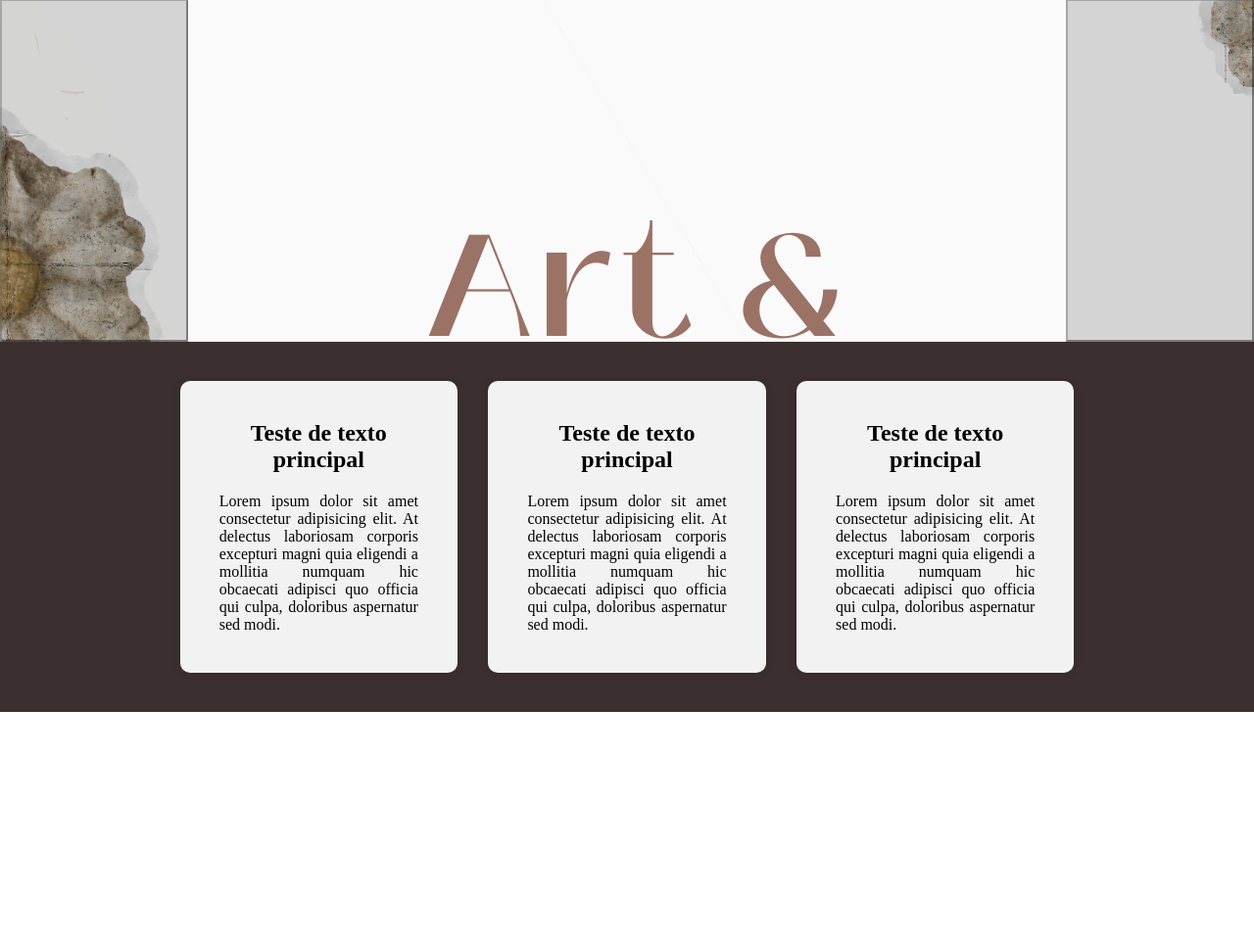
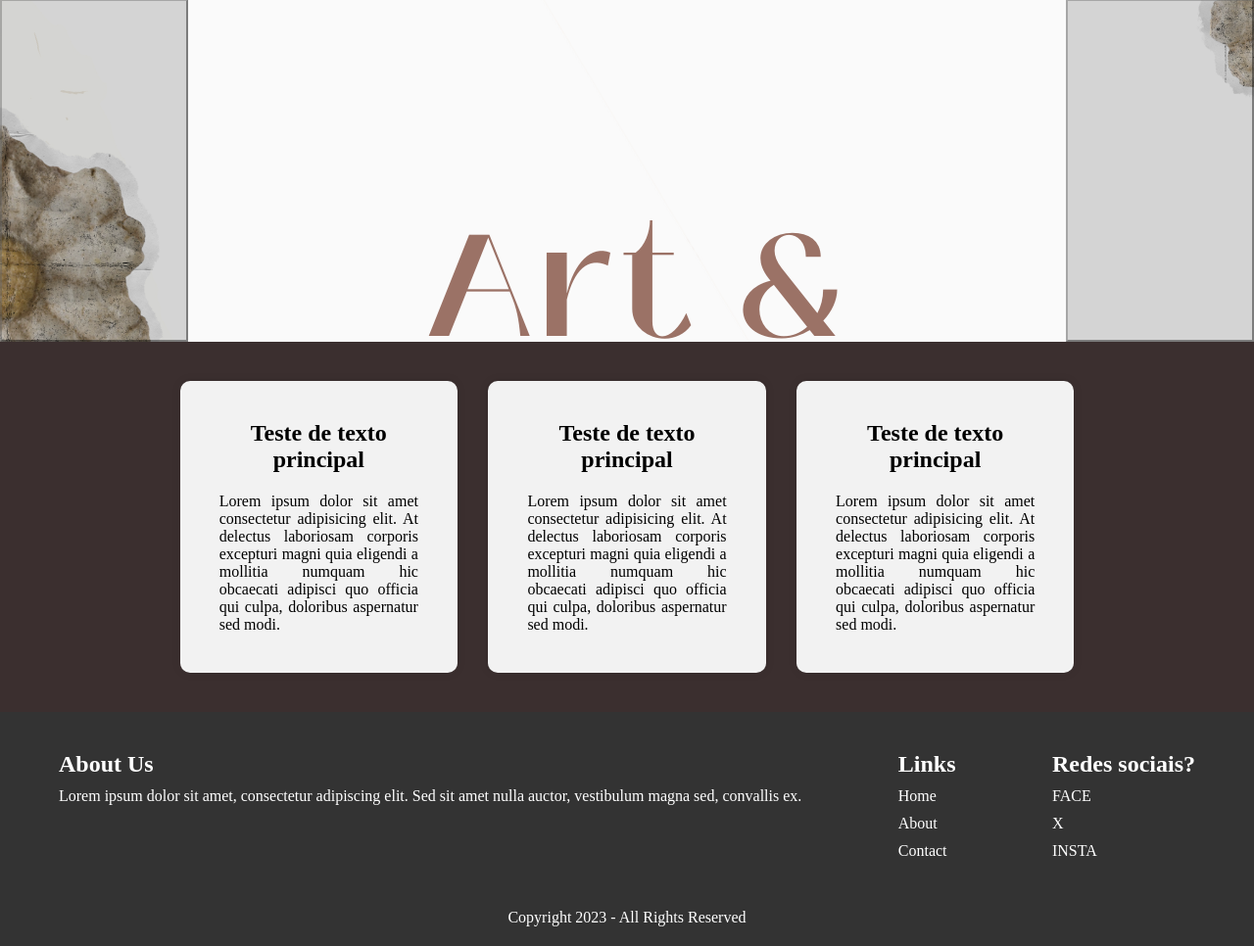
Before and after one commit to Policialcoala/TCC-3-Ensino-M-dio, a PHP site: page / in a window 1280 px wide. Shown: the part 81-1047 px from the top of the page at 98% size. Before the commit the page ends 808 px from the top, so only its background shows below. Run offline with PHP 8.4, Linux system fonts and the light colour scheme.

Commit message:
Adicionei um foolter
 hoje foi bem básico a mudança, pois cheguei tarde em casa, porém estou tentando ter uma frequência de todos os dias adicionar algo ou estudar algo novo.

```diff
--- a/Teste TCC/css/estilo.css
+++ b/Teste TCC/css/estilo.css
@@ -1,5 +1,6 @@
-body{
-    background-color: #3b2f2f; /* Colocando cor no fundo do site */
+body {
+    background-color: #3b2f2f;
+    /* Colocando cor no fundo do site */
 }
 
 * {
@@ -8,38 +9,51 @@ body{
     box-sizing: border-box;
 }
 
-nav { /*  TODA A NAV BAR DO SITE  */
-    display: flex; /* DEIXA TUDO FLEXIVEL MUITO IMPORTANTE */
-    justify-content: space-between;   /* Não sei ao certo porém me parece que ele cria um espaço entre os objetos */
-    align-items: center; /* Alinha todos os texto no meio do container (Olhando horizontalmente)  */
-    min-height: 80px; /* Altura minima do container */
-    background-color: #333; /*  Cor de fundo da Nav bar  */
-    padding: 0 2rem; /*  Cria um espaço individualmente entre cada elemento  */
+nav {
+    /*  TODA A NAV BAR DO SITE  */
+    display: flex;
+    /* DEIXA TUDO FLEXIVEL MUITO IMPORTANTE */
+    justify-content: space-between;
+    /* Não sei ao certo porém me parece que ele cria um espaço entre os objetos */
+    align-items: center;
+    /* Alinha todos os texto no meio do container (Olhando horizontalmente)  */
+    min-height: 80px;
+    /* Altura minima do container */
+    background-color: #333;
+    /*  Cor de fundo da Nav bar  */
+    padding: 0 2rem;
+    /*  Cria um espaço individualmente entre cada elemento  */
 }
 
-.logo { /*  Logo do site  */
+.logo {
+    /*  Logo do site  */
     color: #fff;
     text-transform: uppercase;
     letter-spacing: 2px;
 }
 
-.nav-links { /*  CONTAINER SOMENTE DOS LINKS  */
+.nav-links {
+    /*  CONTAINER SOMENTE DOS LINKS  */
     display: flex;
     justify-content: space-around;
     width: 40%;
 }
 
-.nav-links li { /*  Só deixando o link parecer menos um link e sair do modelo de LISTA  */
+.nav-links li {
+    /*  Só deixando o link parecer menos um link e sair do modelo de LISTA  */
     list-style: none;
 }
 
-.nav-links a { /*  TEXTO dos Link do site  */
+.nav-links a {
+    /*  TEXTO dos Link do site  */
     color: #fff;
     text-decoration: none;
     letter-spacing: 2px;
     /* font-weight: bold; */
-    font-weight: bold; /*  Altera a grosura da letra  */
-    padding: 10px; /*  Espaço entre os links  */
+    font-weight: bold;
+    /*  Altera a grosura da letra  */
+    padding: 10px;
+    /*  Espaço entre os links  */
 }
 
 /* .burger-menu {
@@ -55,7 +69,7 @@ nav { /*  TODA A NAV BAR DO SITE  */
 } */
 
 @media screen and (max-width: 1024px) {
-   .nav-links {
+    .nav-links {
         width: 60%;
     }
 }
@@ -64,7 +78,8 @@ nav { /*  TODA A NAV BAR DO SITE  */
     body {
         overflow-x: hidden;
     }
-   .nav-links {
+
+    .nav-links {
         position: absolute;
         right: 0px;
         height: 92vh;
@@ -77,23 +92,25 @@ nav { /*  TODA A NAV BAR DO SITE  */
         transform: translateX(100%);
         transition: transform 0.5s ease-in;
     }
-   .nav-links li {
+
+    .nav-links li {
         opacity: 0;
     }
-   .burger-menu {
-        display: block;
-    }
+
 }
 
-.nav-active {
-    transform: translateX(0%);
-}
+
+/* @media */
+/* .nav-active { */
+    /* transform: translateX(0%); */
+/* } */
 
 @keyframes navLinkFade {
     from {
         opacity: 0;
         transform: translateX(50px);
     }
+
     to {
         opacity: 1;
         transform: translateX(0px);
@@ -243,27 +260,86 @@ nav { /*  TODA A NAV BAR DO SITE  */
 
 /* 3 BLOCOS  DE INFORMAÇÃO */
 .bloco {
-    display: flex; /*  Sempre colocar para dexar o objeto flexivel um ao lado do outro  */
-    justify-content: space-between; /* Não sei ao certo porém teoricamente cria um espaço? */
-    margin: 0 auto; /*  Está centralizando todos os blocos no centro do caontainer */
-    width: 80%; /*  Modifica o tamanho dos objetos */
-    padding: 40px; /*  Está criando uma especi de camada de margin em volta do objeto fazendo o objeto ir para baixo neste caso */
+    display: flex;
+    /*  Sempre colocar para dexar o objeto flexivel um ao lado do outro  */
+    justify-content: space-between;
+    /* Não sei ao certo porém teoricamente cria um espaço? */
+    margin: 0 auto;
+    /*  Está centralizando todos os blocos no centro do caontainer */
+    width: 80%;
+    /*  Modifica o tamanho dos objetos */
+    padding: 40px;
+    /*  Está criando uma especi de camada de margin em volta do objeto fazendo o objeto ir para baixo neste caso */
 }
 
 .conteudo {
-    margin: auto; /*  Está criando uma margin entre os conteudos os textos  */
-    width: 30%; /* Definindo o tamanho (Largura) deste conteudo  */
-    padding: 40px; /*  Defindo o tamanho (altura) deste conteudo  */
-    background-color: #f2f2f2; /*  Define a cor deste objeto  */
-    border-radius: 10px; /*  Arredonda a borda do objeto */
-    box-shadow: 0 0 10px rgba(0, 0, 0, 0.1); /*  Cria uma especie de sombra no objeto tendo uma impressão de profundidade  */
+    margin: auto;
+    /*  Está criando uma margin entre os conteudos os textos  */
+    width: 30%;
+    /* Definindo o tamanho (Largura) deste conteudo  */
+    padding: 40px;
+    /*  Defindo o tamanho (altura) deste conteudo  */
+    background-color: #f2f2f2;
+    /*  Define a cor deste objeto  */
+    border-radius: 10px;
+    /*  Arredonda a borda do objeto */
+    box-shadow: 0 0 10px rgba(0, 0, 0, 0.1);
+    /*  Cria uma especie de sombra no objeto tendo uma impressão de profundidade  */
 }
 
 .conteudo h2 {
-    text-align: center; /* Está centralizando o texto no objto */
-    margin-bottom: 20px; /* Está criando um espaço entre os texto principal e o conteudo */
+    text-align: center;
+    /* Está centralizando o texto no objto */
+    margin-bottom: 20px;
+    /* Está criando um espaço entre os texto principal e o conteudo */
 }
 
 .conteudo p {
-    text-align: justify; /* MUITO IMPORTANTE ESTÁ JUSTIFICANDO TODO O TEXTO (p) */
+    text-align: justify;
+    /* MUITO IMPORTANTE ESTÁ JUSTIFICANDO TODO O TEXTO (p) */
 }
+
+footer {
+    background-color: #333;
+    color: #fff;
+    padding: 20px;
+}
+
+.footer-container {
+    max-width: 1200px;
+    margin: 0 auto;
+    display: flex;
+    justify-content: space-between;
+}
+
+.footer-section {
+    margin: 20px;
+}
+
+.footer-section h2 {
+    margin-bottom: 10px;
+}
+
+.footer-section ul {
+    list-style: none;
+    padding: 0px;
+    margin: 0;
+}
+
+.footer-section li {
+    margin-bottom: 10px;
+}
+
+.footer-section a {
+    color: #fff;
+    text-decoration: none;
+}
+
+.footer-section a:hover {
+    color: #ccc;
+}
+
+.copyright {
+    text-align: center;
+    margin-top: 20px;
+}
--- a/Teste TCC/index.html
+++ b/Teste TCC/index.html
@@ -54,17 +54,49 @@
     <div class="bloco">
         <div class="conteudo">
             <h2>Teste de texto principal</h2>
-            <p>Lorem ipsum dolor sit amet consectetur adipisicing elit. At delectus laboriosam corporis excepturi magni quia eligendi a mollitia numquam hic obcaecati adipisci quo officia qui culpa, doloribus aspernatur sed modi.</p>
+            <p>Lorem ipsum dolor sit amet consectetur adipisicing elit. At delectus laboriosam corporis excepturi magni
+                quia eligendi a mollitia numquam hic obcaecati adipisci quo officia qui culpa, doloribus aspernatur sed
+                modi.</p>
         </div>
         <div class="conteudo">
             <h2>Teste de texto principal</h2>
-            <p>Lorem ipsum dolor sit amet consectetur adipisicing elit. At delectus laboriosam corporis excepturi magni quia eligendi a mollitia numquam hic obcaecati adipisci quo officia qui culpa, doloribus aspernatur sed modi.</p>
+            <p>Lorem ipsum dolor sit amet consectetur adipisicing elit. At delectus laboriosam corporis excepturi magni
+                quia eligendi a mollitia numquam hic obcaecati adipisci quo officia qui culpa, doloribus aspernatur sed
+                modi.</p>
         </div>
         <div class="conteudo">
             <h2>Teste de texto principal</h2>
-            <p>Lorem ipsum dolor sit amet consectetur adipisicing elit. At delectus laboriosam corporis excepturi magni quia eligendi a mollitia numquam hic obcaecati adipisci quo officia qui culpa, doloribus aspernatur sed modi.</p>
+            <p>Lorem ipsum dolor sit amet consectetur adipisicing elit. At delectus laboriosam corporis excepturi magni
+                quia eligendi a mollitia numquam hic obcaecati adipisci quo officia qui culpa, doloribus aspernatur sed
+                modi.</p>
         </div>
     </div>
+    <footer>
+        <div class="footer-container">
+            <div class="footer-section">
+                <h2>About Us</h2>
+                <p>Lorem ipsum dolor sit amet, consectetur adipiscing elit. Sed sit amet nulla auctor, vestibulum magna
+                    sed, convallis ex.</p>
+            </div>
+            <div class="footer-section">
+                <h2>Links</h2>
+                <ul>
+                    <li><a href="#">Home</a></li>
+                    <li><a href="#">About</a></li>
+                    <li><a href="#">Contact</a></li>
+                </ul>
+            </div>
+            <div class="footer-section">
+                <h2>Redes sociais?</h2>
+                <ul>
+                    <li><a href="#" class="fa-facebook"></a>FACE</li>
+                    <li><a href="#" class="fa-twitter"></a>X</li>
+                    <li><a href="#" class="fa-instagram">INSTA</a></li>
+                </ul>
+            </div>
+        </div>
+        <p class="copyright">Copyright 2023 - All Rights Reserved</p>
+    </footer>
 </body>
 <script src="script.js"></script>
 
--- a/Teste TCC/script.js
+++ b/Teste TCC/script.js
@@ -13,7 +13,7 @@ loginSection.addEventListener('click', (e) => {
 
 const carouselInner = document.querySelector('.carousel-inner');
 const carouselItems = document.querySelectorAll('.carousel-item');
-const carouselControlPrev = document.querySelector('.carousel-control-prev');
+const carouselControlPrev = document.querySelector('.carousel-control-  prev');
 const carouselControlNext = document.querySelector('.carousel-control-next');
 
 let currentSlide = 0;
```
